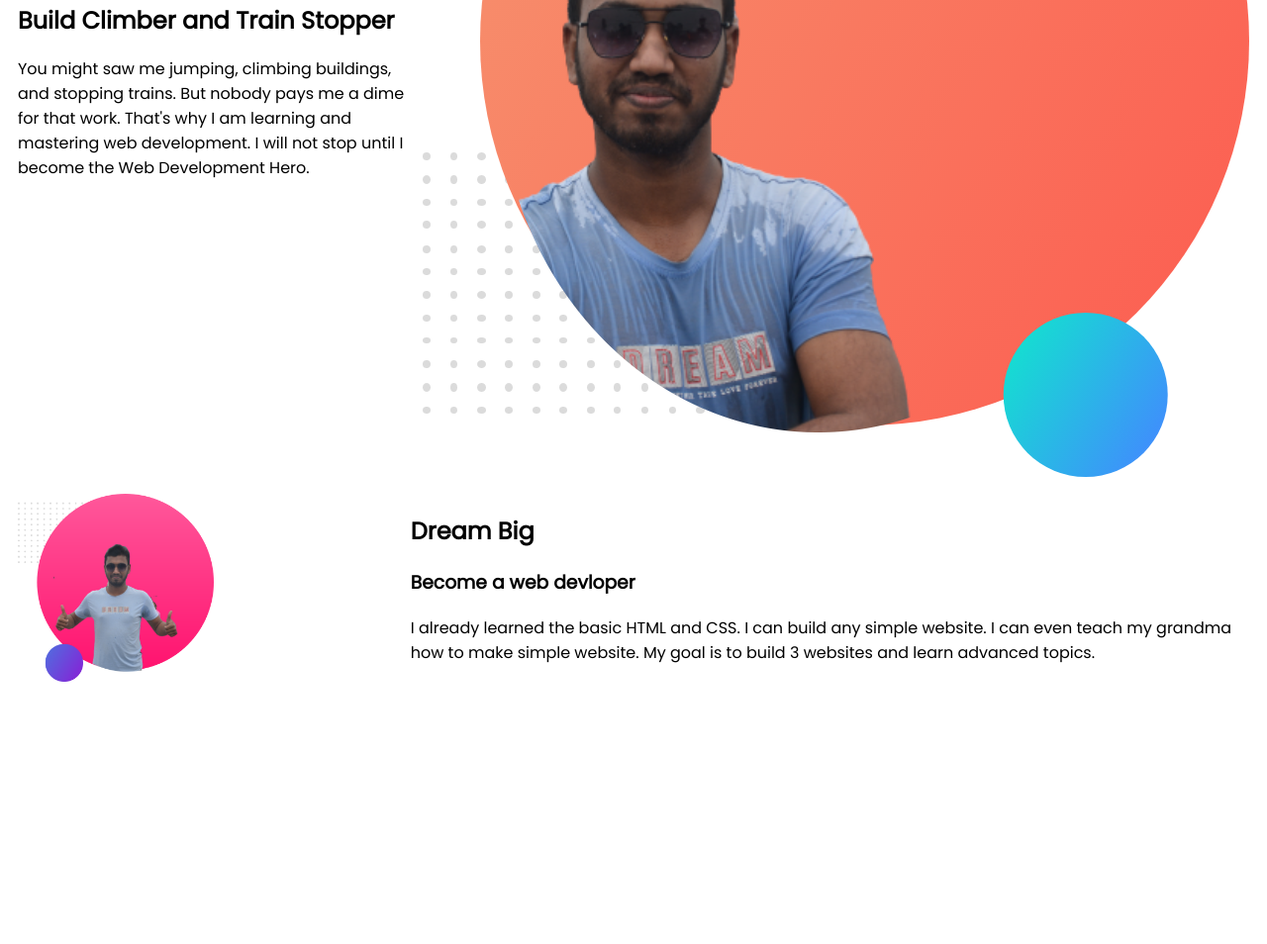
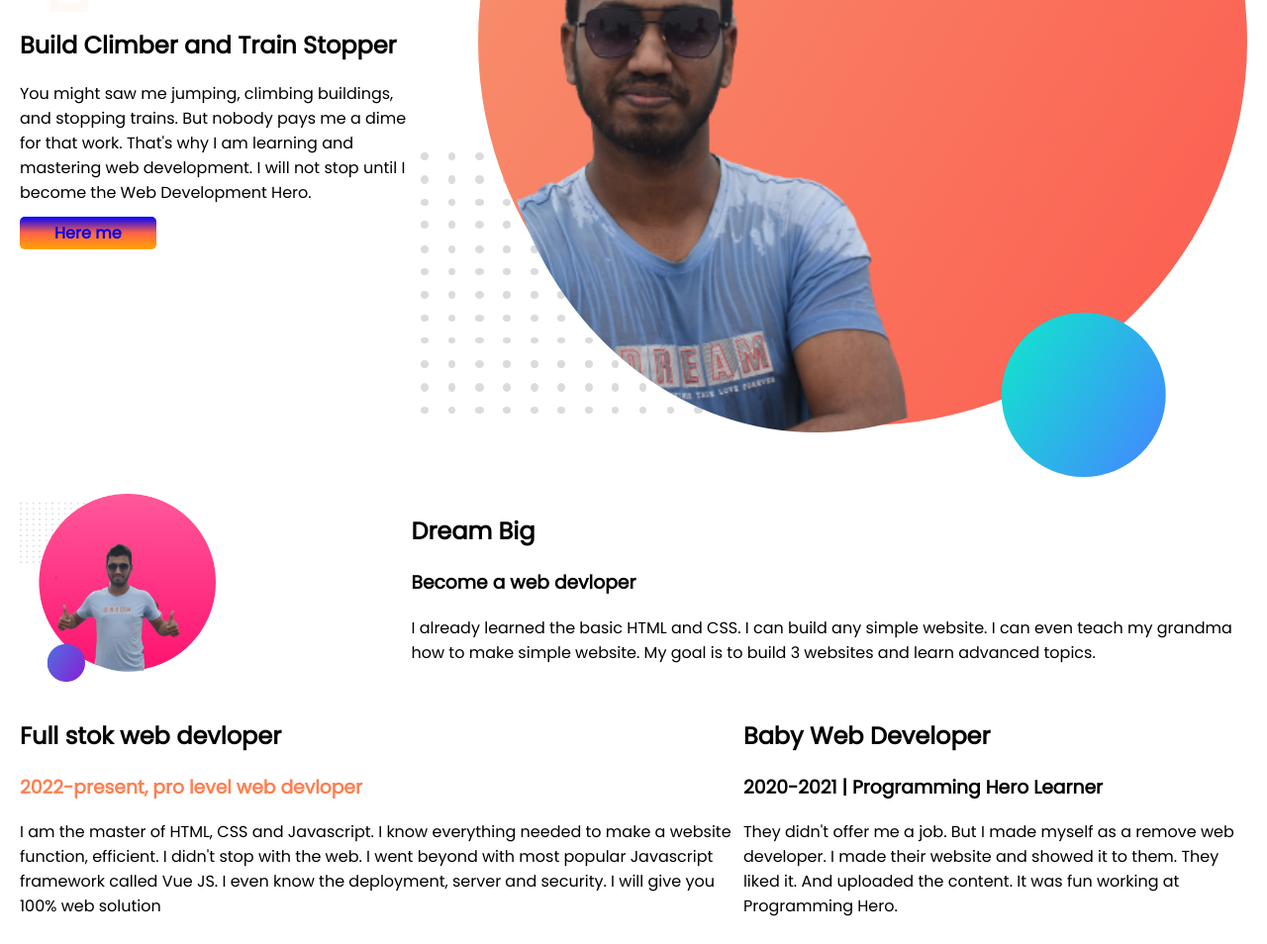
Before and after one commit to NAJMULALAMMIAN/devloper.portfolio, a plain HTML site: page index.html in a window 1280 px wide. Shown: the part 357-1311 px from the top of the page at 99% size. Before the commit the page ends 1063 px from the top, so only its background shows below. Drawn offline with Linux system fonts and the light colour scheme.

Commit message:
top banner added

```diff
--- a/index.html
+++ b/index.html
@@ -10,15 +10,16 @@
     <link rel="stylesheet" href="style.css">
 </head>
 <body>
-   <section> <div class="helf-width">
+   <section class="top-b"> <div class="helf-width"><br>
     <h1>Welcome To</h1>
     <h1 ><span class=" orange-color"> NuRe Alam NaZmul </span> World</h1>
 
         <h2>Build Climber and Train Stopper</h2>
         <p>You might saw me jumping, climbing buildings, and stopping trains. But nobody pays me a dime for that work. That's why I am learning and mastering web development. I will not stop until I become the Web Development Hero.
          </p>
-        <a href="https://www.linkedin.com/checkpoint/challenge/AgHVIDc6cFzYRQAAAXpxWtzH1GbLkguVL8wOYtKtDjumyqfHOKwpJE7DMZpQbgKC04tLbzBUyc5yu2hH9filObR14U2zXw?ut=0I1ZnruY56n9Q1"></a>
-        </div>/>
+        <a class="link-button" terget="_blank" href="https://www.linkedin.com/checkpoint/challenge/AgHVIDc6cFzYRQAAAXpxWtzH1GbLkguVL8wOYtKtDjumyqfHOKwpJE7DMZpQbgKC04tLbzBUyc5yu2hH9filObR14U2zXw?ut=0I1ZnruY56n9Q1">Here me </a>
+
+        </div>
         <div class="helf-width" > <img src="images/nazmul alom mian.png" alt=""></div></section>
         <section>
            <div class="half-width">
@@ -30,5 +31,21 @@
                 <p>I already learned the basic HTML and CSS. I can build any simple website. I can even teach my grandma how to make simple website. My goal is to build 3 websites and learn advanced topics.</p>
             </div>
         </section>
+        <section>
+            <div class="stok">
+                <h2 class="wed">Full stok web devloper</h2>
+                <h3 class="pro">2022-present, pro level web devloper </h3>
+                <p>I am the master of HTML, CSS and Javascript. I know everything needed to make a website function, efficient. I didn't stop with the web. I went beyond with most popular Javascript framework called Vue JS. I even know the deployment, server and security. I will give you 100% web solution</p>
+
+            </div>
+            <div>
+                <h2>Baby Web Developer</h2>
+                <h3>2020-2021 | Programming Hero Learner</h3>
+                <p>They didn't offer me a job. But I made myself as a remove web developer. I made their website and showed it to them. They liked it. And uploaded the content. It was fun working at Programming Hero.</p>
+            </div>
+
+
+
+        </section>
 </body>
 </html>
--- a/style.css
+++ b/style.css
@@ -1,5 +1,6 @@
 body{
     font-family: 'Poppins', sans-serif;
+    margin: 0;
 }
 h1{
     font-size: 50px;
@@ -16,5 +17,25 @@ h1{
 }
 section{
     display:flex;
-    margin: 10px 10px;
+    margin: 10px 20px;
 }
+.link-button{
+    background-image: -webkit-linear-gradient(blue,tomato,orange);
+    text-decoration: none;
+    padding: 5px 35px;
+    border-radius: 5px;
+
+    font-weight:700;
+    text-decoration-color: floralwhite;
+}
+.pro{
+    color:coral;
+    font-weight: 700;
+}
+.web{
+    font-weight: 700;
+}
+.top-b{
+    background-image: url(images/top-banner.png);
+    background-repeat: no-repeat;
+}
```
